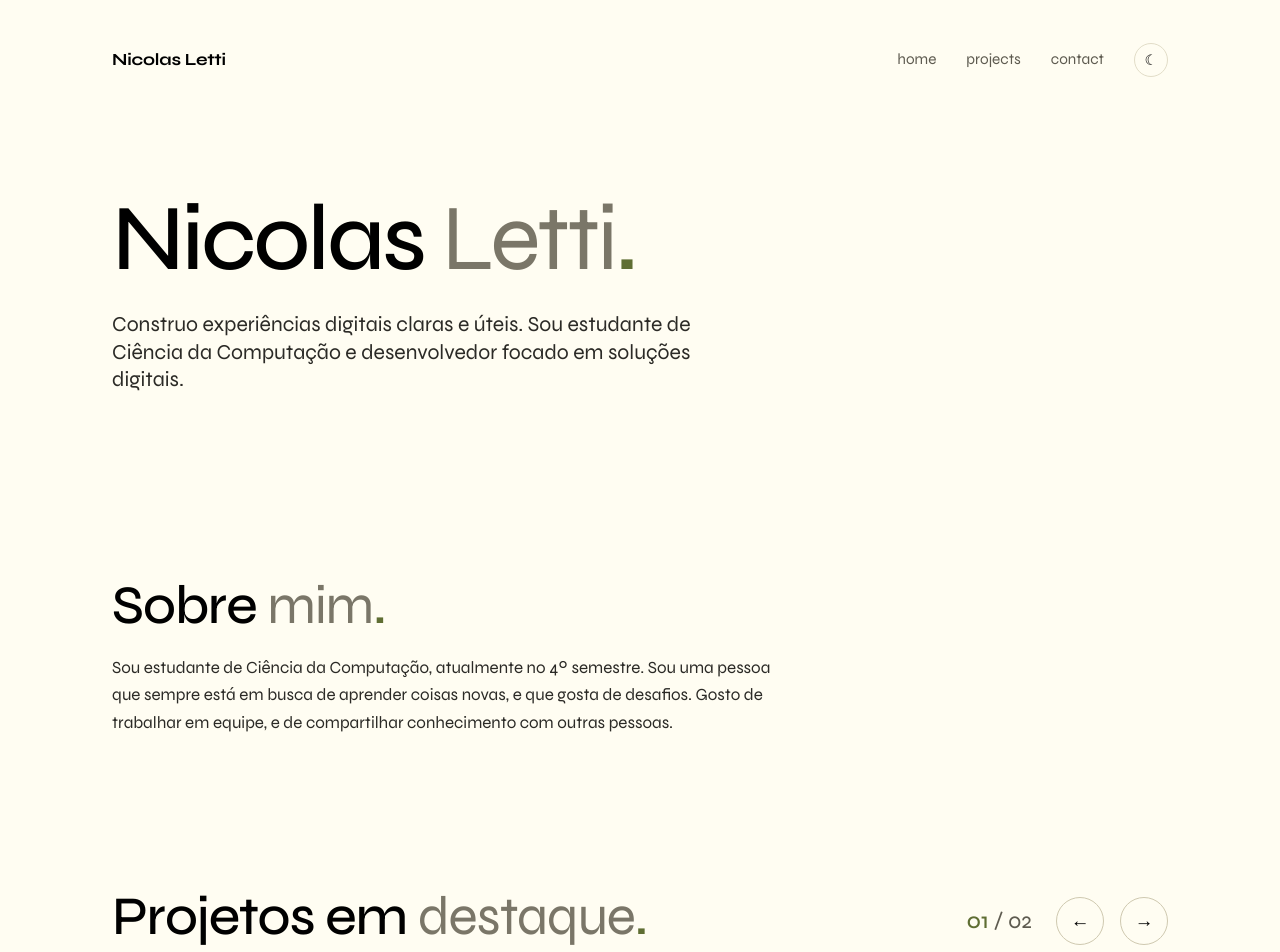
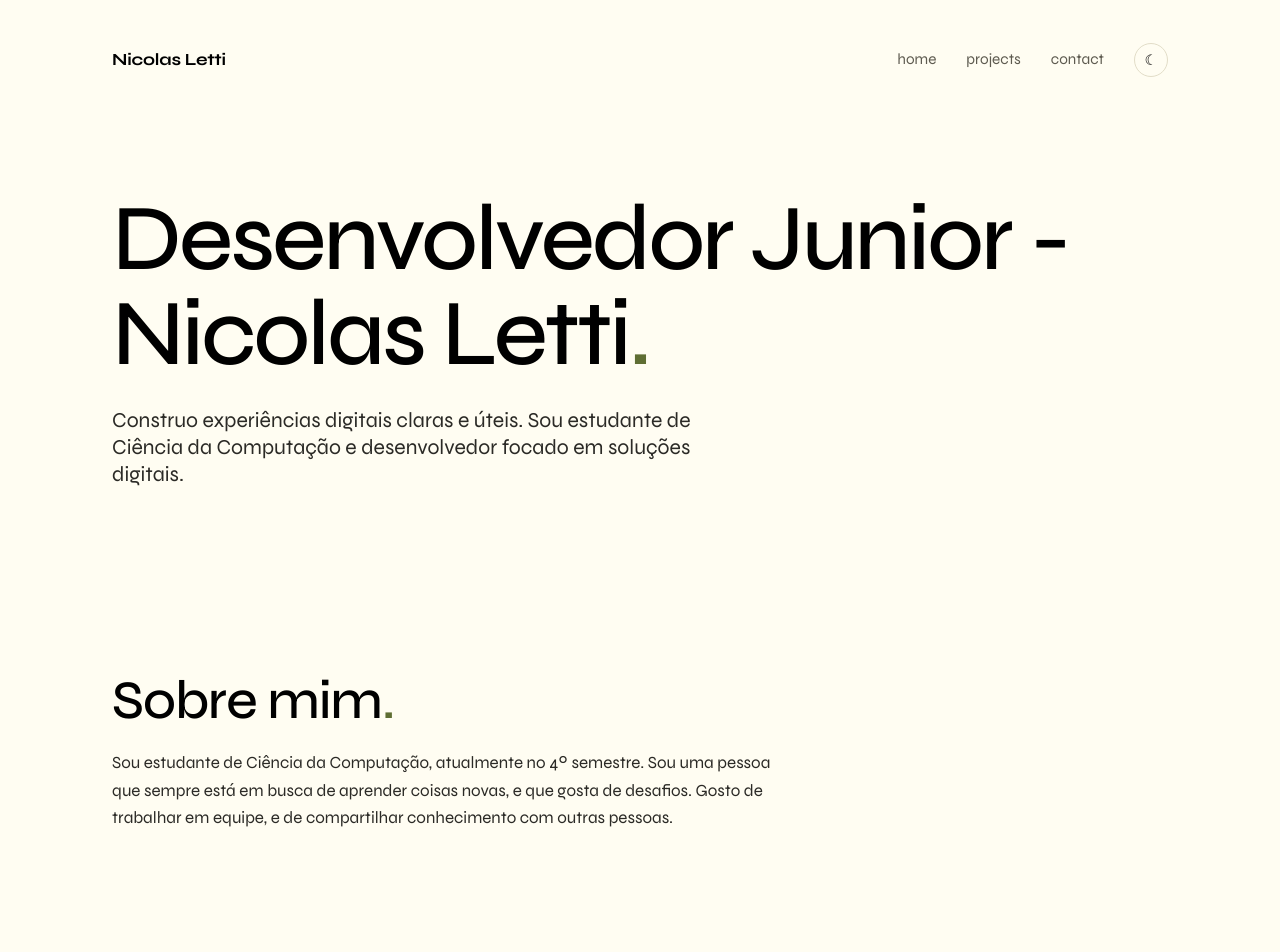
Before and after one commit to nicolasletti/portfolio, a React (Vite) app: page / in a window 1280 px wide. Shown: the top 952 px of the page. Built offline with nearby package versions, Linux system fonts and the light colour scheme.

Commit message:
feat: update text formatting in About, Hero, and Projects components for improved readability

```diff
--- a/src/components/about/about.tsx
+++ b/src/components/about/about.tsx
@@ -5,7 +5,7 @@ function About() {
 	return (
 		<section className="about-section" id="sobre">
 			<h2>
-				Sobre <em>mim</em>
+				Sobre mim
 				<span className="title-dot">.</span>
 			</h2>
 			<p>
--- a/src/components/hero/hero.tsx
+++ b/src/components/hero/hero.tsx
@@ -6,7 +6,7 @@ function Hero() {
 		<section className="hero-section" id="inicio">
 			<div className="hero-section__content">
 				<h1>
-					Nicolas <em>Letti</em>
+					Desenvolvedor Junior - Nicolas Letti
 					<span className="title-dot">.</span>
 				</h1>
 				<p className="hero-section__description">
--- a/src/components/projects/projects.tsx
+++ b/src/components/projects/projects.tsx
@@ -34,7 +34,7 @@ function Projects() {
     <section className="projects-section" id="projetos">
       <div className="projects-section__heading">
         <h2>
-          Projetos em <em>destaque</em>
+          Projetos em destaque
           <span className="title-dot">.</span>
         </h2>
 
```
